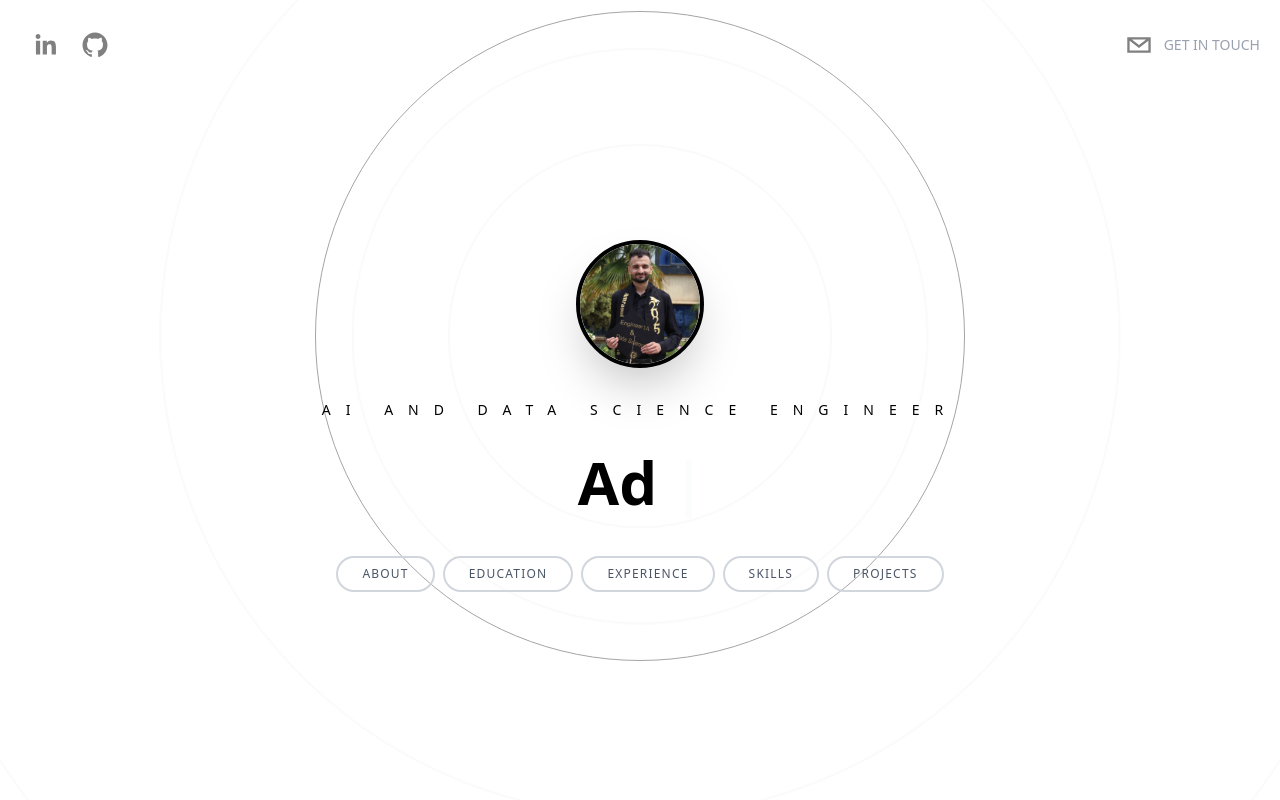
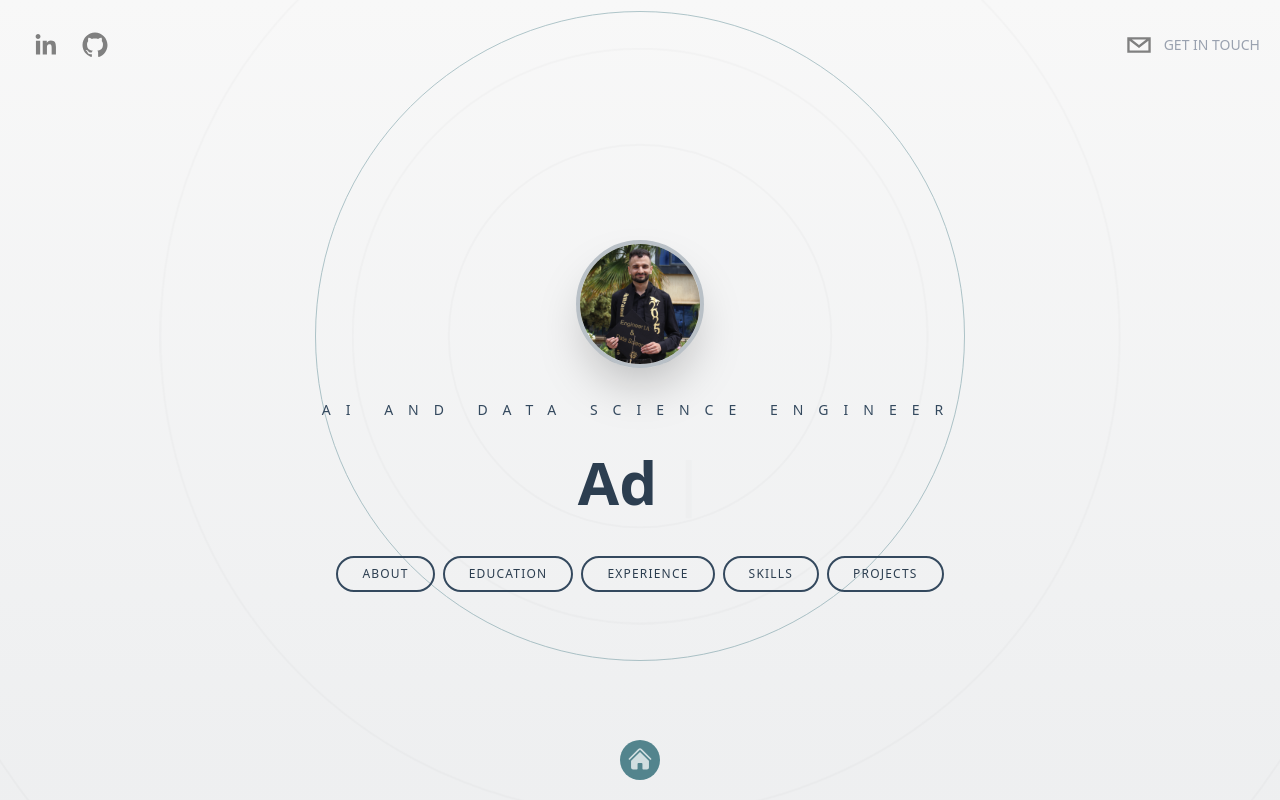
Before and after one commit to AmraouiKHY/Porfolio, a Next.js app: page / in a window 1280 px wide. Built offline with nearby package versions, Linux system fonts and the light colour scheme.

Commit message:
fix colors issue

```diff
--- a/styles/globals.css
+++ b/styles/globals.css
@@ -1,5 +1,18 @@
 @import "tailwindcss";
 
+@import "tailwindcss";
+
+@theme {
+  --color-lightGreen: #68B2A0;
+  --color-darkGreen: #2C6975;
+  --color-professionalDark: #2C3E50;
+  --color-professionalBlue: #34495E;
+  --color-lightBackground: #F8F8F8;
+  --color-darkBackground: #22262D;
+  --color-darkBlack: #000000;
+  --color-grayColor: #22262D;
+  --color-yellowColor: #FFE033;
+}
 
 @layer components {
   .heroButton {
```
